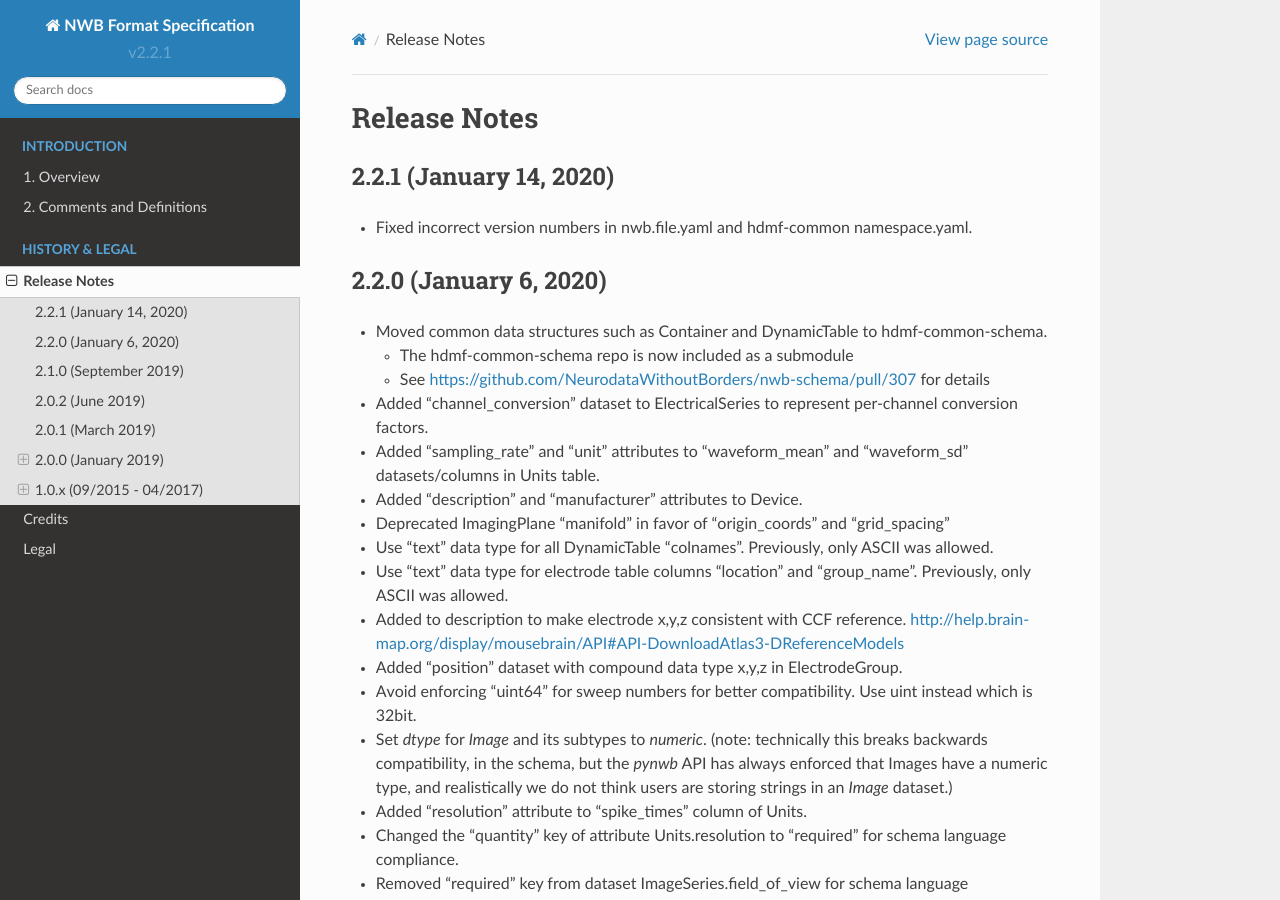
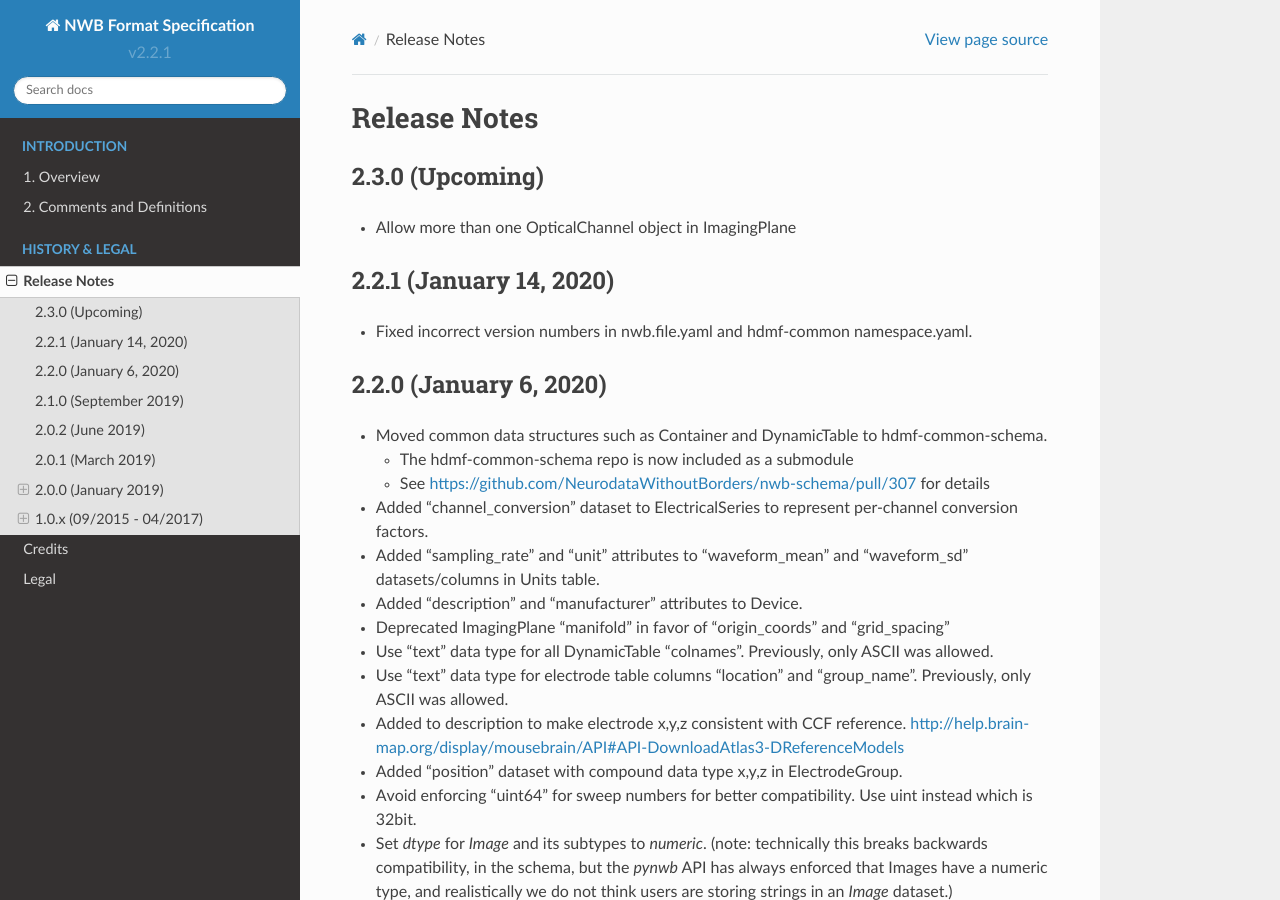
Before and after one commit to NeurodataWithoutBorders/nwb-schema, a Sphinx documentation site: the page built from docs/format/source/format_release_notes.rst, in a window 1280 px wide and 900 px high. Built offline with Sphinx 7.4.7 and the Read the Docs theme 2.0.0, drawn with Linux system fonts in a browser that asks for light colours.

Commit message:
allow multiple OpticalChannel objects in ImagingPlane (#395)
* allow multiple OpticalChannel objects in ImagingPlane

* Update format_release_notes.rst

```diff
--- a/docs/format/source/format_release_notes.rst
+++ b/docs/format/source/format_release_notes.rst
@@ -1,5 +1,9 @@
 Release Notes
 =============
+
+2.3.0 (Upcoming)
+----------------
+- Allow more than one OpticalChannel object in ImagingPlane
 
 2.2.1 (January 14, 2020)
 ------------------------
```
Also changed, not shown: 1 other file.
